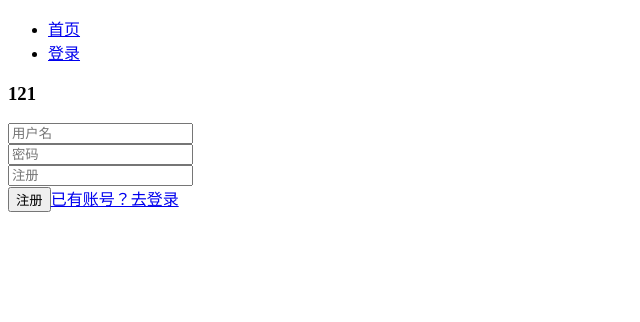
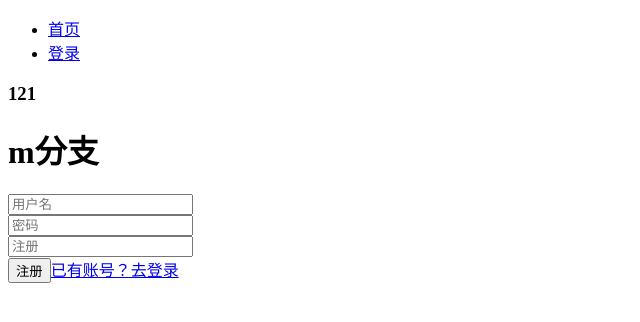
Before and after one commit to SexyLittleSucklingPig/gitTest, a React (Create React App) app: page /auth-from in a window 1280 px wide. Shown: the top 322 px of the page, without its empty margins (0-640 px from the left). Built offline with nearby package versions, Linux system fonts and the light colour scheme.

Commit message:
'主分支修改'

```diff
--- a/src/conmponents/AusthForm.jsx
+++ b/src/conmponents/AusthForm.jsx
@@ -65,9 +65,7 @@ export default function AusthForm() {
     return (
         <div>
             <h3>121</h3>
-            {/* <h2>
-                {isloging ? '登录' : '注册'}
-            </h2> */}
+            <h1>m分支</h1>
             <p style={{ color: 'red' }}>
                 {regError ? regError.data.error.message : ''}
             </p>
```
